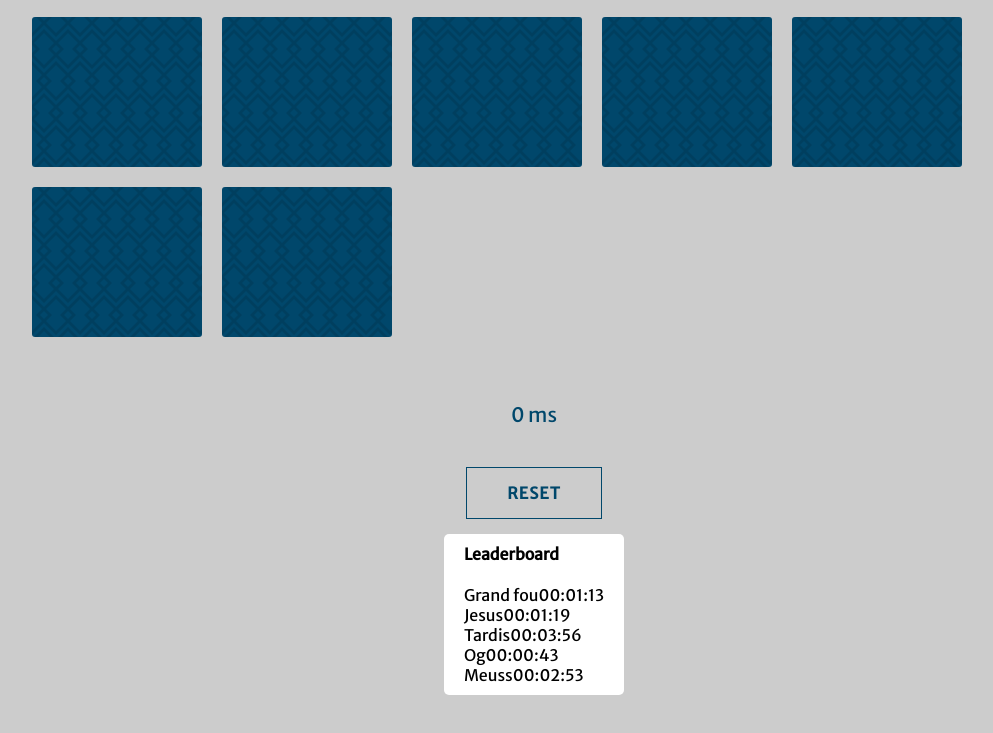
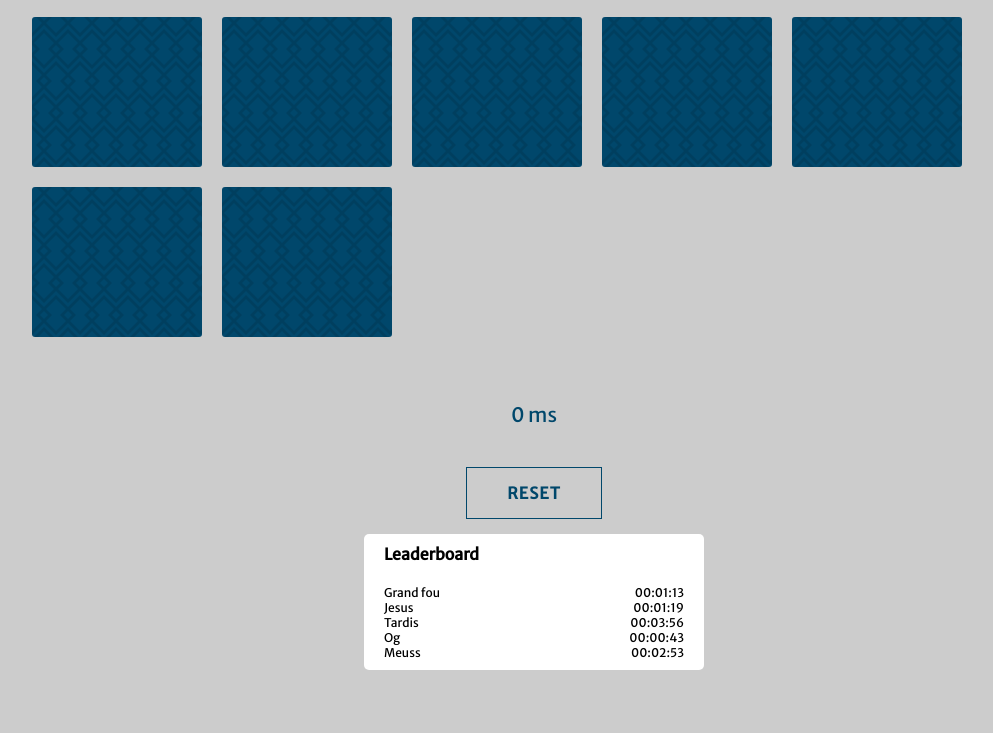
Before and after one commit to Meuss/memory_game, a website: page index.html in a window 1280 px wide. Shown: the part 906-1639 px from the top of the page, without its empty margins (106-1099 px from the left). Drawn offline with nearby package versions, Linux system fonts and the light colour scheme.

Commit message:
fixed leaderboard output

```diff
--- a/leaderboard_print.js
+++ b/leaderboard_print.js
@@ -9,7 +9,7 @@ $(function(){
     // sort data array by finaltimeformatted value
     console.log(data);
     $.each(data, function(index, val) {
-      scoreboard += "<div><span>"+val.nickname+"</span><span>"+val.finaltime+"</span</div>";
+      scoreboard += "<div class=\"single-score\"><span>" + val.nickname + "</span><span>" + val.finaltime + "</span></div>";
     });
 
 
--- a/src/style.scss
+++ b/src/style.scss
@@ -220,7 +220,13 @@ form {
   border-radius: 5px;
   margin-bottom: 100px;
   padding: 10px 20px;
+  width: 300px;
   h4 {
     margin-top: 0px;
   }
+  .single-score {
+    display: flex;
+    justify-content: space-between;
+    font-size: 12px;
+  }
 }
```
Also changed, not shown: style.css.
